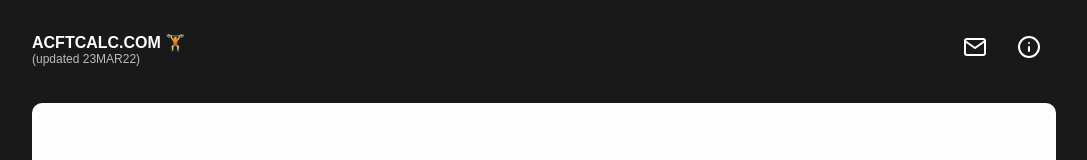
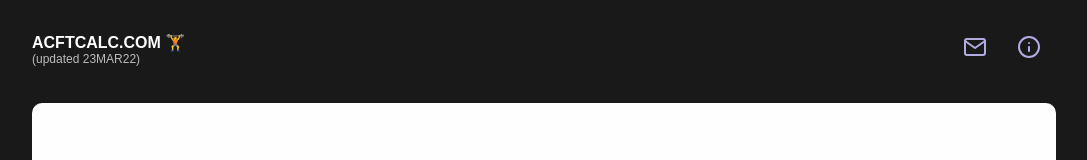
Before and after one commit to gianlazaro/acftcalc, a React (Vite) app: page /blog/0 in a window 1280 px wide. Shown: the top 160 px of the page, without its empty margins (96-1183 px from the left). Built offline with nearby package versions, Linux system fonts and the light colour scheme.

Commit message:
Remove svg inline styling on navigation icons

```diff
--- a/src/components/Nav.jsx
+++ b/src/components/Nav.jsx
@@ -13,12 +13,12 @@ function Nav() {
         <div>
           <li>
             <a href="mailto: hello@gianlazaro.com">
-              <Mail size={24} color="white" />
+              <Mail size={24} />
             </a>
           </li>
           <li>
             <a href="https://www.twitter.com/_gianlazaro">
-              <Info size={24} color="white" />
+              <Info size={24} />
             </a>
           </li>
         </div>
```
